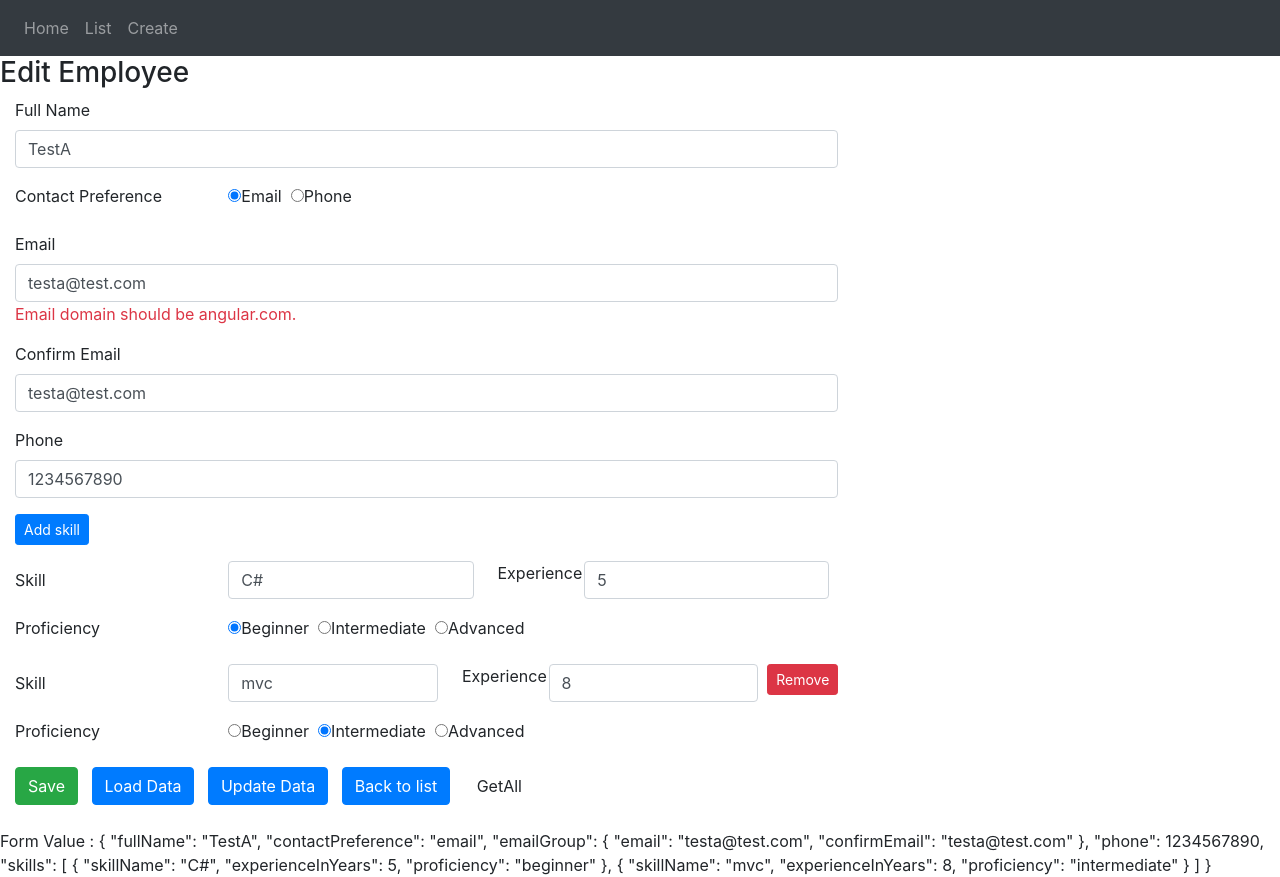
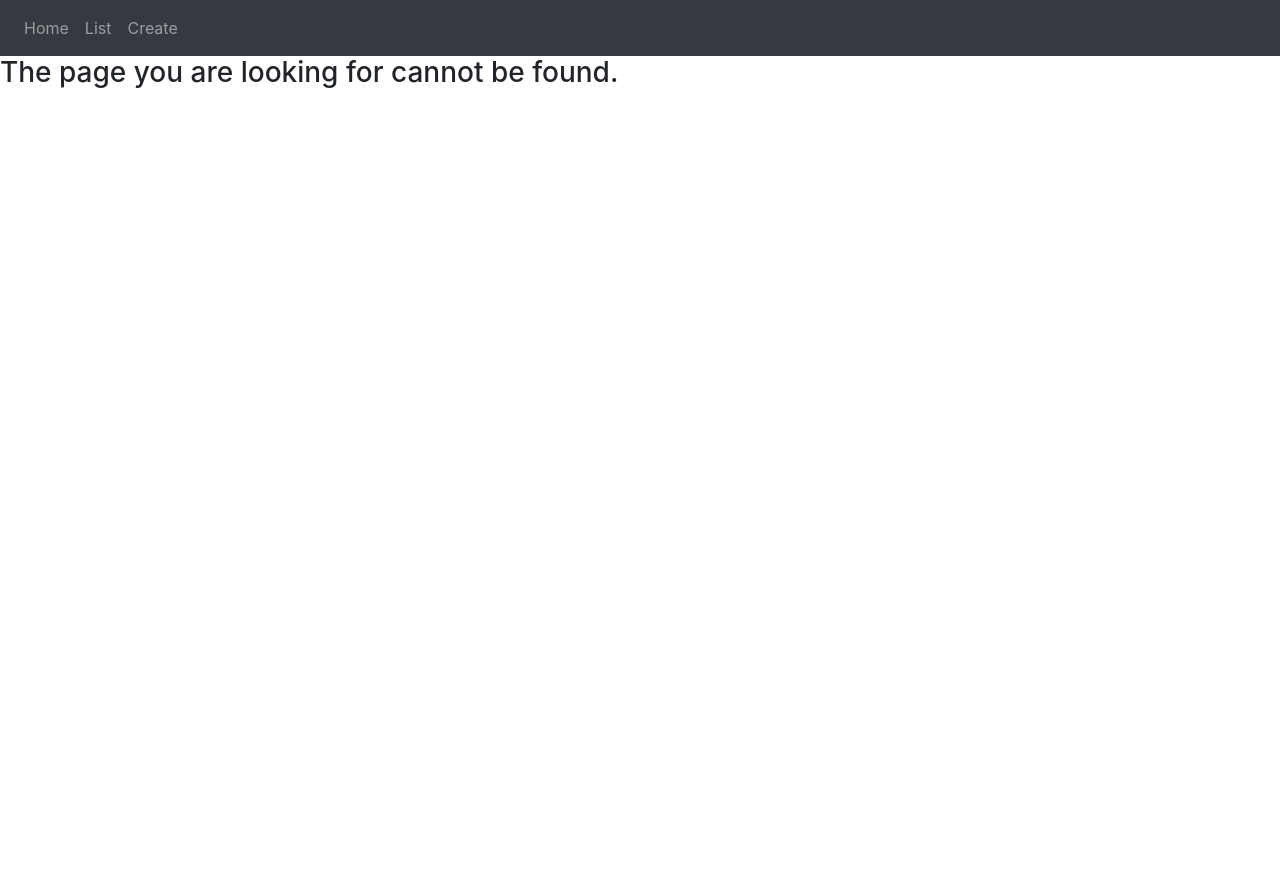
Before and after one commit to anjan258/AngularOps2, an Angular app: page /edit/1 in a window 1280 px wide. After the commit the page ends 800 px from the top, so only its background shows below. Built offline with nearby package versions, Linux system fonts and the light colour scheme; data requests are answered from the project's data file.

Commit message:
grouped all employee routes under one common url

```diff
--- a/src/app/app.component.html
+++ b/src/app/app.component.html
@@ -10,10 +10,10 @@
           <a class="nav-link" outerLinkActive="active" routerLink="home">Home</a>
         </li>
         <li class="nav-item">
-          <a class="nav-link" outerLinkActive="active" routerLink="list">List</a>
+          <a class="nav-link" outerLinkActive="active" routerLink="employees">List</a>
         </li>
         <li class="nav-item">
-          <a class="nav-link" outerLinkActive="active" routerLink="create">Create</a>
+          <a class="nav-link" outerLinkActive="active" routerLink="employees/create">Create</a>
         </li>
       </ul>
     </div>
--- a/src/app/employee/employee-create.component.ts
+++ b/src/app/employee/employee-create.component.ts
@@ -293,7 +293,7 @@ export class EmployeeCreateComponent implements OnInit {
     if (this.employee.id)
     {
       this.empService.updateEmployee(this.employee).subscribe(
-        () => this.router.navigate(['/list']),
+        () => this.router.navigate(['/employees']),
         (err) => console.log(err)
       );
     }
@@ -302,7 +302,7 @@ export class EmployeeCreateComponent implements OnInit {
       // tslint:disable-next-line: no-debugger
       debugger;
       this.empService.addEmployee(this.employee).subscribe(
-        () => this.router.navigate(['/list']),
+        () => this.router.navigate(['/employees']),
         (err) => console.log(err)
       );
     }
--- a/src/app/employee/list-employees.component.ts
+++ b/src/app/employee/list-employees.component.ts
@@ -24,7 +24,7 @@ export class ListEmployeesComponent implements OnInit {
   }
 
   editEmployee(empId: number): void{
-    this.router.navigate(['/edit', empId]);
+    this.router.navigate(['/employees/edit', empId]);
   }
 
 }
--- a/src/app/shared/shared.module.ts
+++ b/src/app/shared/shared.module.ts
@@ -8,6 +8,8 @@ import { ReactiveFormsModule  } from '@angular/forms';
 // we may end up creating mutiple instances of services which breaks the rule if angulars singleton service
 // here we cannot import/export that have providers.
 @NgModule({
+
+  // here we specify any components/pipes/directives that needs to be shared with other feature modules
   declarations: [],
   // we can import "CommonModule" - module, if we have any other components/modules dependent on this
   imports: [],
```
Also changed, not shown: src/app/employee/employee-routing.module.ts (+10 -3 lines).
